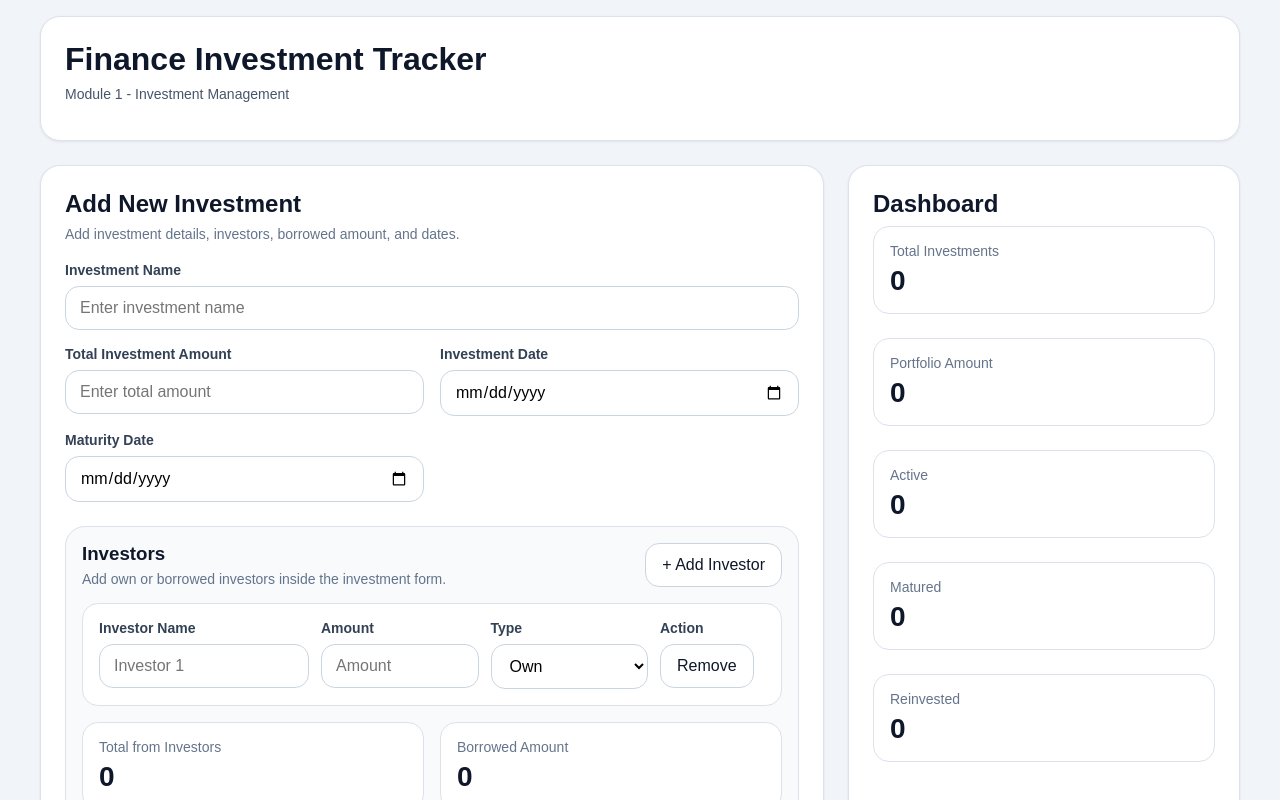
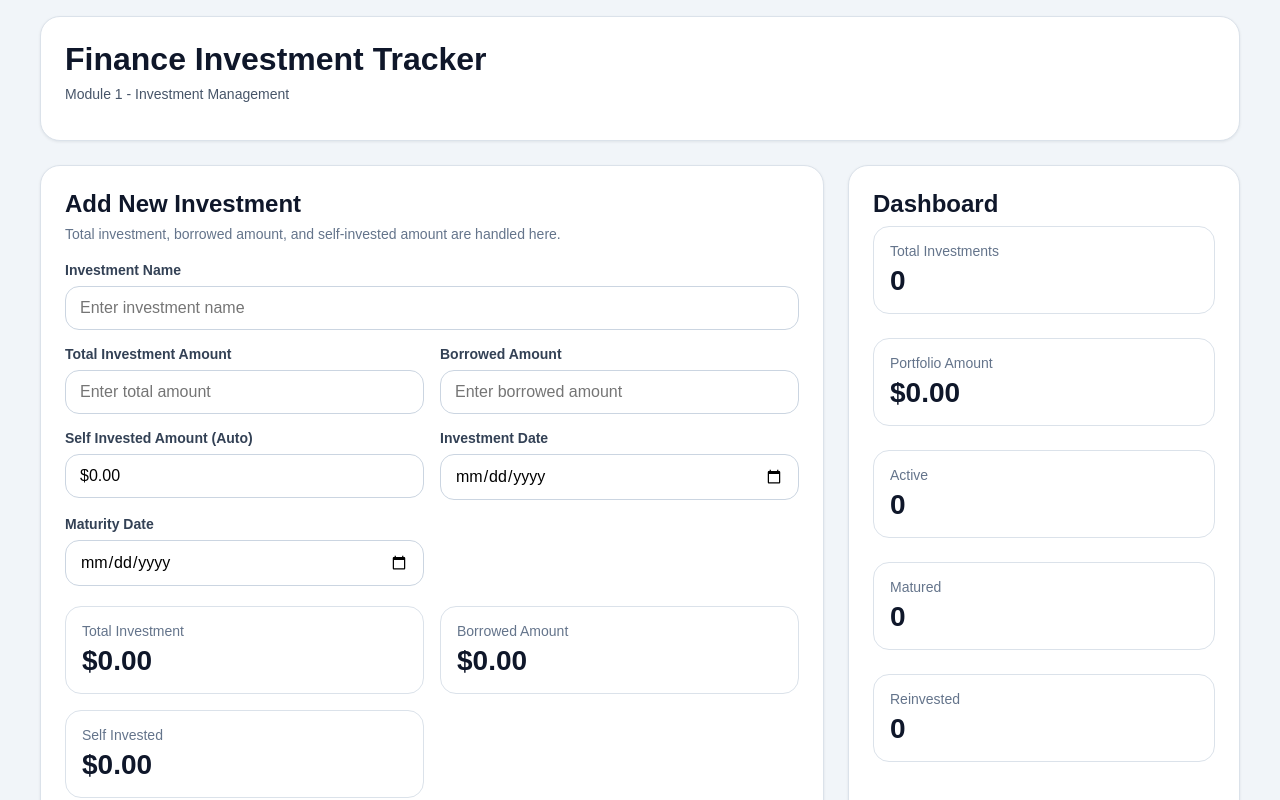
Before and after one commit to markluther8021-alt/finance-investment-tracker, a Next.js app: page / in a window 1280 px wide. Shown: the top 800 px of the page. Built offline with nearby package versions, Linux system fonts and the light colour scheme.

Commit message:
Update page.js

```diff
--- a/app/page.js
+++ b/app/page.js
@@ -1,6 +1,8 @@
 "use client";
 
-import { useMemo, useState } from "react";
+import { useEffect, useMemo, useState } from "react";
+
+const STORAGE_KEY = "finance-investment-tracker-module-1";
 
 const generateId = () => Math.random().toString(36).slice(2, 10);
 
@@ -19,33 +21,80 @@ const addDays = (dateStr, days) => {
   return formatDate(date);
 };
 
-const createEmptyInvestor = () => ({
+const formatCurrency = (value) => {
+  const number = Number(value || 0);
+  return number.toLocaleString("en-US", {
+    style: "currency",
+    currency: "USD",
+    minimumFractionDigits: 2,
+    maximumFractionDigits: 2,
+  });
+};
+
+const createBorrowedInvestor = () => ({
   id: generateId(),
   name: "",
   amount: "",
-  type: "own",
 });
 
 export default function Page() {
   const [investments, setInvestments] = useState([]);
   const [selectedInvestmentId, setSelectedInvestmentId] = useState("");
+
   const [investmentName, setInvestmentName] = useState("");
   const [totalAmount, setTotalAmount] = useState("");
+  const [borrowedAmount, setBorrowedAmount] = useState("");
   const [investmentDate, setInvestmentDate] = useState("");
   const [maturityDate, setMaturityDate] = useState("");
-  const [investors, setInvestors] = useState([createEmptyInvestor()]);
+
+  const [borrowedInvestors, setBorrowedInvestors] = useState([
+    createBorrowedInvestor(),
+  ]);
+
   const [error, setError] = useState("");
   const [success, setSuccess] = useState("");
+  const [loaded, setLoaded] = useState(false);
 
-  const investorTotal = useMemo(() => {
-    return investors.reduce((sum, investor) => sum + Number(investor.amount || 0), 0);
-  }, [investors]);
+  useEffect(() => {
+    try {
+      const saved = localStorage.getItem(STORAGE_KEY);
+      if (saved) {
+        const parsed = JSON.parse(saved);
+        setInvestments(parsed.investments || []);
+        setSelectedInvestmentId(parsed.selectedInvestmentId || "");
+      }
+    } catch (err) {
+      console.error("Failed to load saved data", err);
+    } finally {
+      setLoaded(true);
+    }
+  }, []);
 
-  const borrowedTotal = useMemo(() => {
-    return investors
-      .filter((investor) => investor.type === "borrowed")
-      .reduce((sum, investor) => sum + Number(investor.amount || 0), 0);
-  }, [investors]);
+  useEffect(() => {
+    if (!loaded) return;
+    localStorage.setItem(
+      STORAGE_KEY,
+      JSON.stringify({
+        investments,
+        selectedInvestmentId,
+      })
+    );
+  }, [investments, selectedInvestmentId, loaded]);
+
+  const borrowedAmountNumber = Number(borrowedAmount || 0);
+  const totalAmountNumber = Number(totalAmount || 0);
+
+  const selfInvestedAmount = useMemo(() => {
+    const result = totalAmountNumber - borrowedAmountNumber;
+    return result >= 0 ? result : 0;
+  }, [totalAmountNumber, borrowedAmountNumber]);
+
+  const borrowedInvestorTotal = useMemo(() => {
+    return borrowedInvestors.reduce(
+      (sum, item) => sum + Number(item.amount || 0),
+      0
+    );
+  }, [borrowedInvestors]);
 
   const selectedInvestment = useMemo(() => {
     return investments.find((item) => item.id === selectedInvestmentId) || null;
@@ -58,27 +107,26 @@ export default function Page() {
   const resetForm = () => {
     setInvestmentName("");
     setTotalAmount("");
+    setBorrowedAmount("");
     setInvestmentDate("");
     setMaturityDate("");
-    setInvestors([createEmptyInvestor()]);
+    setBorrowedInvestors([createBorrowedInvestor()]);
   };
 
-  const handleInvestorChange = (id, field, value) => {
-    setInvestors((prev) =>
-      prev.map((investor) =>
-        investor.id === id ? { ...investor, [field]: value } : investor
-      )
+  const handleBorrowedInvestorChange = (id, field, value) => {
+    setBorrowedInvestors((prev) =>
+      prev.map((item) => (item.id === id ? { ...item, [field]: value } : item))
     );
   };
 
-  const addInvestor = () => {
-    setInvestors((prev) => [...prev, createEmptyInvestor()]);
+  const addBorrowedInvestor = () => {
+    setBorrowedInvestors((prev) => [...prev, createBorrowedInvestor()]);
   };
 
-  const removeInvestor = (id) => {
-    setInvestors((prev) => {
+  const removeBorrowedInvestor = (id) => {
+    setBorrowedInvestors((prev) => {
       if (prev.length === 1) return prev;
-      return prev.filter((investor) => investor.id !== id);
+      return prev.filter((item) => item.id !== id);
     });
   };
 
@@ -86,6 +134,12 @@ export default function Page() {
     if (!investmentName.trim()) return "Investment name is required";
     if (!totalAmount || Number(totalAmount) <= 0) {
       return "Total investment amount must be greater than 0";
+    }
+    if (Number(borrowedAmount || 0) < 0) {
+      return "Borrowed amount cannot be negative";
+    }
+    if (borrowedAmountNumber > totalAmountNumber) {
+      return "Borrowed amount cannot exceed total investment";
     }
     if (!investmentDate) return "Investment date is required";
     if (!maturityDate) return "Maturity date is required";
@@ -95,21 +149,25 @@ export default function Page() {
 
     if (end < start) return "Maturity date cannot be before investment date";
 
-    const hasInvalidInvestor = investors.some(
-      (investor) =>
-        !investor.name.trim() || !investor.amount || Number(investor.amount) <= 0
+    const hasBorrowedNamesOrAmounts =
+      borrowedAmountNumber > 0 ||
+      borrowedInvestors.some((item) => item.name.trim() || item.amount);
+
+    if (hasBorrowedNamesOrAmounts) {
+      const hasInvalidBorrowedInvestor = borrowedInvestors.some(
+        (item) =>
+          !item.name.trim() || !item.amount || Number(item.amount) <= 0
       );
 
-    if (hasInvalidInvestor) {
-      return "Each investor must have a name and amount greater than 0";
+      if (borrowedAmountNumber > 0 && hasInvalidBorrowedInvestor) {
+        return "Each borrowed investor must have a name and amount greater than 0";
       }
 
-    if (investorTotal !== Number(totalAmount)) {
-      return `Investor total (${investorTotal}) must equal total investment (${Number(totalAmount)})`;
+      if (borrowedAmountNumber > 0 && borrowedInvestorTotal !== borrowedAmountNumber) {
+        return `Borrowed investor total (${formatCurrency(
+          borrowedInvestorTotal
+        )}) must equal borrowed amount (${formatCurrency(borrowedAmountNumber)})`;
       }
-
-    if (borrowedTotal > Number(totalAmount)) {
-      return "Borrowed amount cannot exceed total investment";
     }
 
     return "";
@@ -128,14 +186,19 @@ export default function Page() {
     const newInvestment = {
       id: generateId(),
       investmentName: investmentName.trim(),
-      totalAmount: Number(totalAmount),
+      totalAmount: totalAmountNumber,
+      borrowedAmount: borrowedAmountNumber,
+      selfInvestedAmount,
       investmentDate,
       maturityDate,
-      investors: investors.map((investor) => ({
-        ...investor,
-        name: investor.name.trim(),
-        amount: Number(investor.amount),
-      })),
+      borrowedInvestors:
+        borrowedAmountNumber > 0
+          ? borrowedInvestors.map((item) => ({
+              ...item,
+              name: item.name.trim(),
+              amount: Number(item.amount),
+            }))
+          : [],
       status: "active",
       parentInvestmentId: null,
     };
@@ -165,10 +228,12 @@ export default function Page() {
       id: generateId(),
       investmentName: `${selectedInvestment.investmentName} - Reinvestment`,
       totalAmount: selectedInvestment.totalAmount,
+      borrowedAmount: selectedInvestment.borrowedAmount,
+      selfInvestedAmount: selectedInvestment.selfInvestedAmount,
       investmentDate: nextInvestmentDate,
       maturityDate: selectedInvestment.maturityDate,
-      investors: selectedInvestment.investors.map((investor) => ({
-        ...investor,
+      borrowedInvestors: (selectedInvestment.borrowedInvestors || []).map((item) => ({
+        ...item,
         id: generateId(),
       })),
       status: "active",
@@ -199,7 +264,7 @@ export default function Page() {
           <div className="card">
             <h2 className="section-title">Add New Investment</h2>
             <p className="section-text">
-              Add investment details, investors, borrowed amount, and dates.
+              Total investment, borrowed amount, and self-invested amount are handled here.
             </p>
 
             <div className="form-grid">
@@ -224,6 +289,21 @@ export default function Page() {
               </div>
 
               <div>
+                <label>Borrowed Amount</label>
+                <input
+                  type="number"
+                  value={borrowedAmount}
+                  onChange={(e) => setBorrowedAmount(e.target.value)}
+                  placeholder="Enter borrowed amount"
+                />
+              </div>
+
+              <div>
+                <label>Self Invested Amount (Auto)</label>
+                <input type="text" value={formatCurrency(selfInvestedAmount)} readOnly />
+              </div>
+
+              <div>
                 <label>Investment Date</label>
                 <input
                   type="date"
@@ -242,31 +322,48 @@ export default function Page() {
               </div>
             </div>
 
+            <div className="stats-grid" style={{ marginTop: 20 }}>
+              <div className="stat-box">
+                <div className="stat-label">Total Investment</div>
+                <div className="stat-value">{formatCurrency(totalAmountNumber)}</div>
+              </div>
+
+              <div className="stat-box">
+                <div className="stat-label">Borrowed Amount</div>
+                <div className="stat-value">{formatCurrency(borrowedAmountNumber)}</div>
+              </div>
+
+              <div className="stat-box">
+                <div className="stat-label">Self Invested</div>
+                <div className="stat-value">{formatCurrency(selfInvestedAmount)}</div>
+              </div>
+            </div>
+
             <div className="investor-box">
               <div className="investor-head">
                 <div>
-                  <h3 style={{ margin: 0 }}>Investors</h3>
+                  <h3 style={{ margin: 0 }}>Borrowed Investors</h3>
                   <p className="section-text" style={{ margin: "6px 0 0" }}>
-                    Add own or borrowed investors inside the investment form.
+                    Only fill these if there is a borrowed amount.
                   </p>
                 </div>
 
-                <button className="btn-light" type="button" onClick={addInvestor}>
-                  + Add Investor
+                <button className="btn-light" type="button" onClick={addBorrowedInvestor}>
+                  + Add Borrowed Investor
                 </button>
               </div>
 
-              {investors.map((investor, index) => (
-                <div className="investor-item" key={investor.id}>
+              {borrowedInvestors.map((item, index) => (
+                <div className="investor-item" key={item.id}>
                   <div>
-                    <label>Investor Name</label>
+                    <label>Borrowed Investor Name</label>
                     <input
                       type="text"
-                      value={investor.name}
+                      value={item.name}
                       onChange={(e) =>
-                        handleInvestorChange(investor.id, "name", e.target.value)
+                        handleBorrowedInvestorChange(item.id, "name", e.target.value)
                       }
-                      placeholder={`Investor ${index + 1}`}
+                      placeholder={`Borrowed Investor ${index + 1}`}
                     />
                   </div>
 
@@ -274,25 +371,17 @@ export default function Page() {
                     <label>Amount</label>
                     <input
                       type="number"
-                      value={investor.amount}
+                      value={item.amount}
                       onChange={(e) =>
-                        handleInvestorChange(investor.id, "amount", e.target.value)
+                        handleBorrowedInvestorChange(item.id, "amount", e.target.value)
                       }
                       placeholder="Amount"
                     />
                   </div>
 
                   <div>
-                    <label>Type</label>
-                    <select
-                      value={investor.type}
-                      onChange={(e) =>
-                        handleInvestorChange(investor.id, "type", e.target.value)
-                      }
-                    >
-                      <option value="own">Own</option>
-                      <option value="borrowed">Borrowed</option>
-                    </select>
+                    <label>Total Borrowed Entered</label>
+                    <input type="text" value={formatCurrency(borrowedInvestorTotal)} readOnly />
                   </div>
 
                   <div>
@@ -300,7 +389,7 @@ export default function Page() {
                     <button
                       className="btn-light"
                       type="button"
-                      onClick={() => removeInvestor(investor.id)}
+                      onClick={() => removeBorrowedInvestor(item.id)}
                     >
                       Remove
                     </button>
@@ -310,13 +399,13 @@ export default function Page() {
 
               <div className="stats-grid">
                 <div className="stat-box">
-                  <div className="stat-label">Total from Investors</div>
-                  <div className="stat-value">{investorTotal}</div>
+                  <div className="stat-label">Borrowed Investor Total</div>
+                  <div className="stat-value">{formatCurrency(borrowedInvestorTotal)}</div>
                 </div>
 
                 <div className="stat-box">
-                  <div className="stat-label">Borrowed Amount</div>
-                  <div className="stat-value">{borrowedTotal}</div>
+                  <div className="stat-label">Borrowed Amount Target</div>
+                  <div className="stat-value">{formatCurrency(borrowedAmountNumber)}</div>
                 </div>
               </div>
             </div>
@@ -345,7 +434,7 @@ export default function Page() {
 
               <div className="stat-box">
                 <div className="stat-label">Portfolio Amount</div>
-                <div className="stat-value">{totalPortfolioAmount}</div>
+                <div className="stat-value">{formatCurrency(totalPortfolioAmount)}</div>
               </div>
 
               <div className="stat-box">
@@ -379,7 +468,7 @@ export default function Page() {
                 Investment List
               </h2>
               <p className="section-text" style={{ margin: 0 }}>
-                Select one investment to view and create reinvestment.
+                Data auto-saves after every change.
               </p>
             </div>
 
@@ -419,7 +508,13 @@ export default function Page() {
 
                       <div className="meta-grid">
                         <div>
-                          <strong>Total Amount:</strong> {investment.totalAmount}
+                          <strong>Total Amount:</strong> {formatCurrency(investment.totalAmount)}
+                        </div>
+                        <div>
+                          <strong>Borrowed Amount:</strong> {formatCurrency(investment.borrowedAmount)}
+                        </div>
+                        <div>
+                          <strong>Self Invested:</strong> {formatCurrency(investment.selfInvestedAmount)}
                         </div>
                         <div>
                           <strong>Investment Date:</strong> {investment.investmentDate}
@@ -438,11 +533,16 @@ export default function Page() {
                     </div>
 
                     <div className="investor-summary">
-                      <strong>Investors</strong>
+                      <strong>Borrowed Investors</strong>
                       <div style={{ marginTop: 12 }}>
-                        {investment.investors.map((investor) => (
+                        {(investment.borrowedInvestors || []).length === 0 ? (
+                          <div style={{ fontSize: 14, color: "#64748b" }}>
+                            No borrowed investors
+                          </div>
+                        ) : (
+                          investment.borrowedInvestors.map((item) => (
                             <div
-                            key={investor.id}
+                              key={item.id}
                               style={{
                                 display: "flex",
                                 justifyContent: "space-between",
@@ -452,11 +552,12 @@ export default function Page() {
                               }}
                             >
                               <div>
-                              <strong>{investor.name}</strong> ({investor.type})
+                                <strong>{item.name}</strong>
                               </div>
-                            <div>{investor.amount}</div>
+                              <div>{formatCurrency(item.amount)}</div>
                             </div>
-                        ))}
+                          ))
+                        )}
                       </div>
                     </div>
                   </div>
```
Lines whose indentation alone changed are shown as unchanged.
